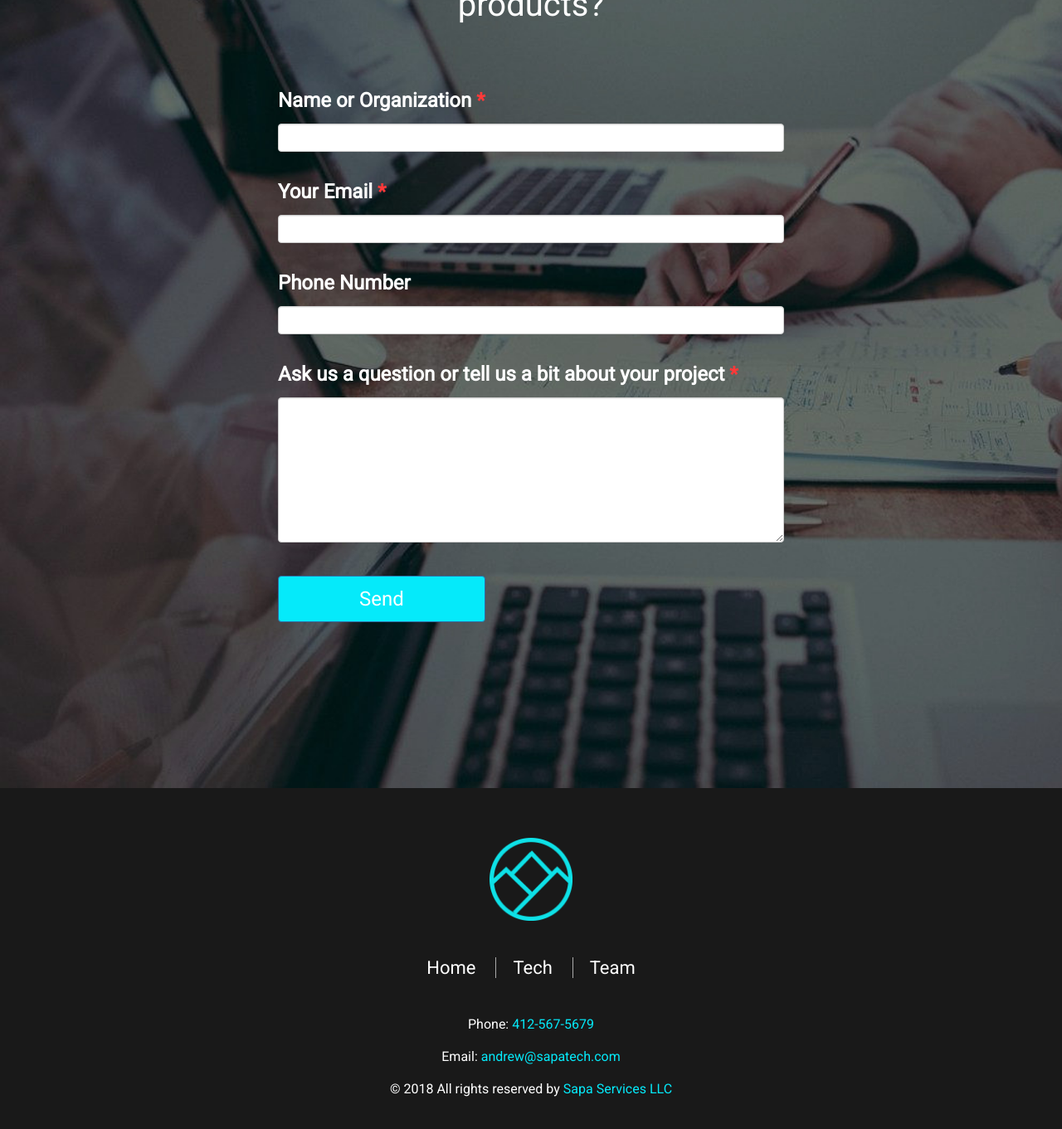
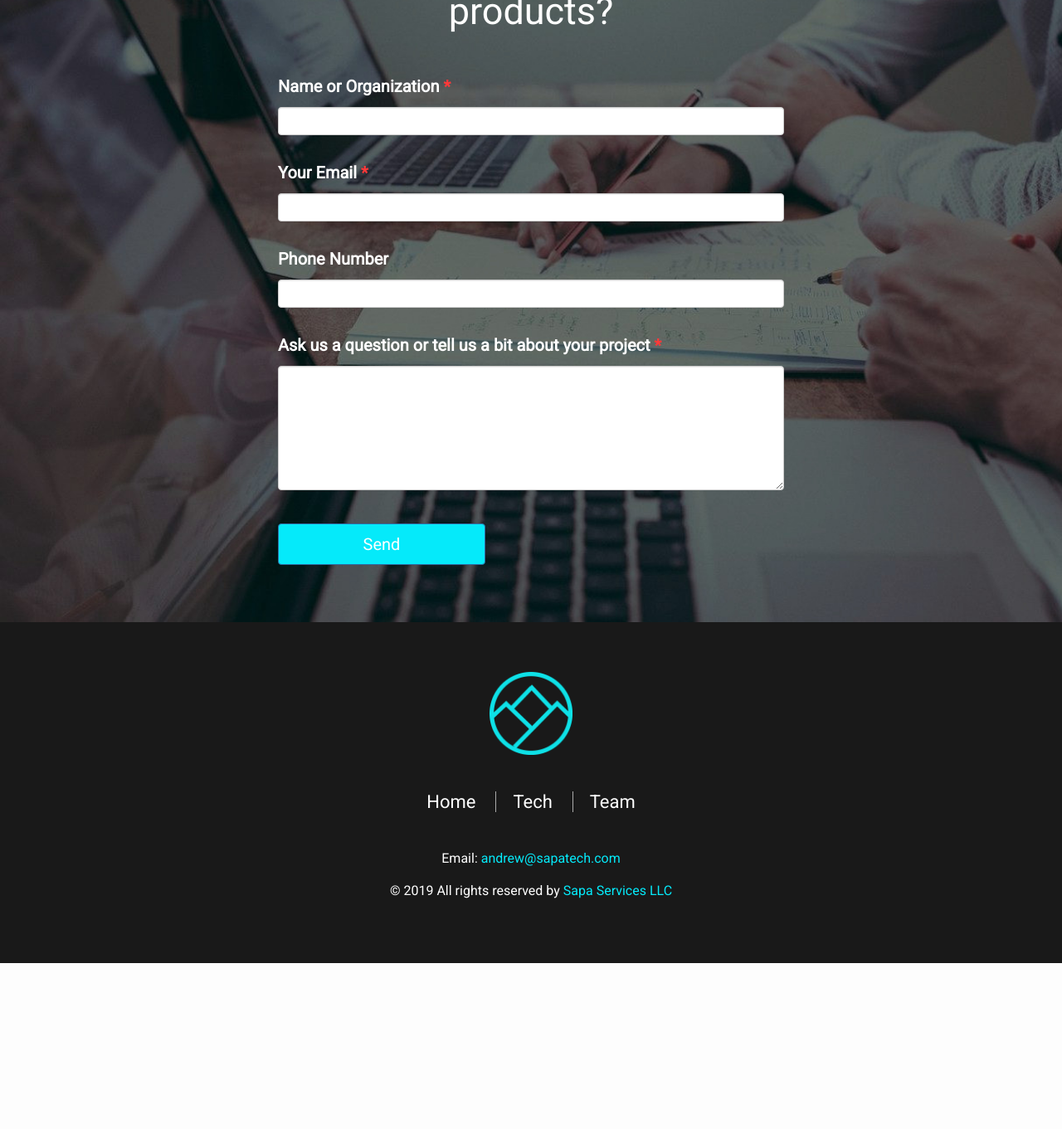
Before and after one commit to Andrew-Max/qubitix, a Jekyll site: the page built from index.html, in a window 1280 px wide and 1400 px high, scrolled down 5365 px. Shown: the top 1361 px of the window at 83% size. Built offline with Jekyll 4.4.1, drawn with Linux system fonts in a browser that asks for light colours; after the commit the page ends 6526 px from its top, so only the background shows below that.

Commit message:
style changes

```diff
--- a/_includes/footer.html
+++ b/_includes/footer.html
@@ -10,9 +10,8 @@
           <li><a href="/team">Team</a></li>
         </ul>
 
-        <p>Phone: <span class="bright">412-567-5679</span></p>
         <p>Email: <a href="mailto:andrew@sapatech.com" target="_top">andrew@sapatech.com</a></p>
-        <p>© 2018 All rights reserved by <span class="bright">Sapa Services LLC</span></p>
+        <p>© 2019 All rights reserved by <span class="bright">Sapa Services LLC</span></p>
       </div>
     </div>
   </div>
--- a/_sass/_home.scss
+++ b/_sass/_home.scss
@@ -252,12 +252,21 @@
   margin: 0 -15px;
 
   .message textarea {
-    height: 175px;
+    height: 150px;
   }
-  label {
-    color: white;
-    margin-bottom: 10px;
-    font-size: 24px;
+
+  .start-panel {
+    #contact-form {
+      h2 {
+        font-size: 45px;
+        margin: 90px auto 50px;
+      }
+      label {
+        color: white;
+        margin-bottom: 10px;
+        font-size: 20px;
+      }
+    }
   }
   .form-group {
     margin-bottom: 30px;
@@ -270,7 +279,11 @@
     margin-top: 30px;
   }
   .start-panel {
-    height: 1100px;
+    height: 900px;
+
+    @media only screen and (max-width: 1100px) {
+      height: 1000px;
+    }
 
     &.content-container {
       h2 {
@@ -287,7 +300,7 @@
         display: block;
         margin-top: 40px;
         width: 250px;
-        font-size: 24px;
+        font-size: 20px;
         padding: 10px 20px;
 
         &:hover {
@@ -305,7 +318,7 @@
 
       h2 {
         font-weight: 900;
-        font-size: 60px;
+        font-size: 40px;
       }
     }
   }
--- a/_sass/_layout.scss
+++ b/_sass/_layout.scss
@@ -147,6 +147,7 @@
       }
     }
   }
+
 }
 
 .col-full-width {
--- a/_sass/_tech.scss
+++ b/_sass/_tech.scss
@@ -2,14 +2,14 @@
 
 .tech.top-level .headline {
   .jumbotron {
-    height: 600px;
+    height: 450px;
 
     &.main {
       background-image: url(/assets/images/code5alt3.jpg);
     }
 
   .pitch {
-      padding-top: 80px;
+      padding-top: 60px;
       z-index: 20;
 
       p {
```
Also changed, not shown: Gemfile.lock.
